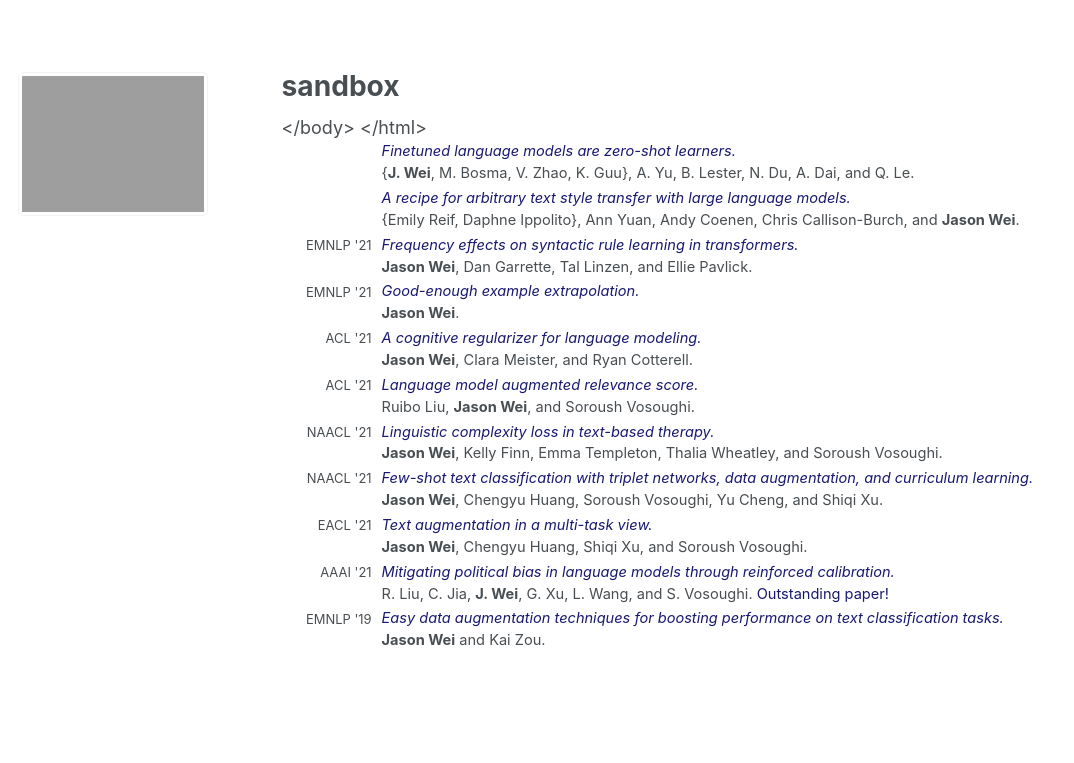
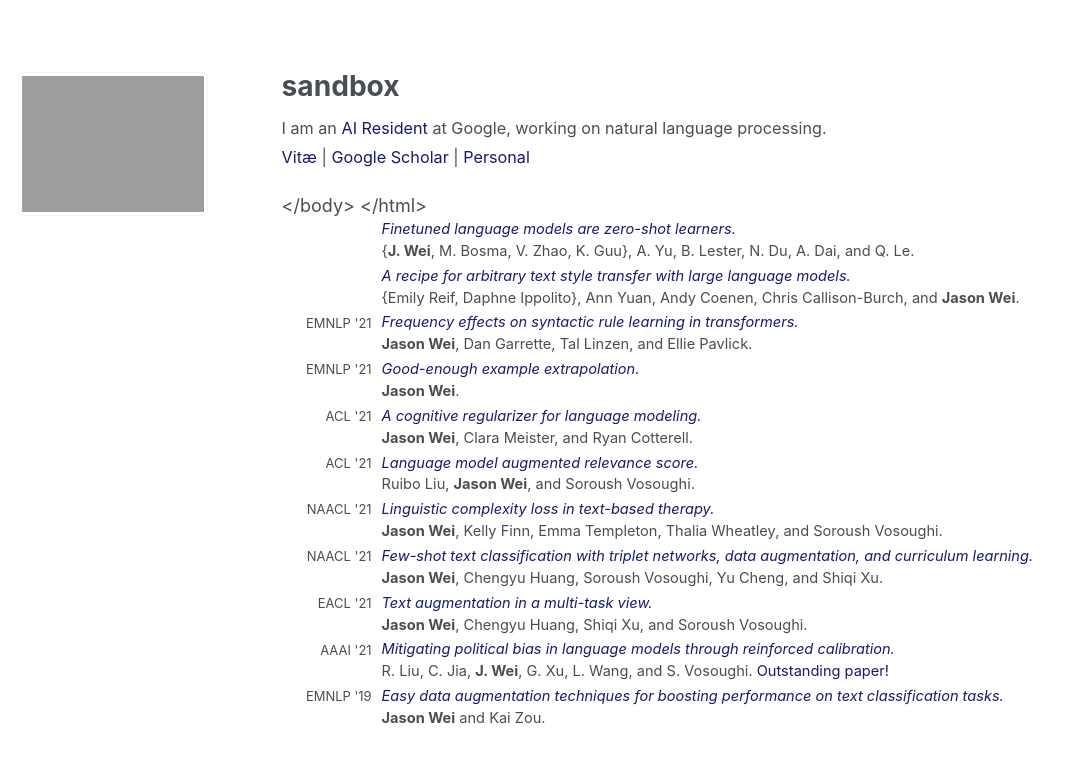
Before and after one commit to jasonwei20/jasonwei20.github.io, a Jekyll site: the page built from _pages/sandbox.md, in a window 1280 px wide. Shown: the top 763 px of the page, without its empty margins (0-1074 px from the left). Built offline with Jekyll 4.4.1, drawn with Linux system fonts in a browser that asks for light colours.

Commit message:
Update sandbox.md

```diff
--- a/_pages/sandbox.md
+++ b/_pages/sandbox.md
@@ -15,6 +15,13 @@ table, th, td {
 </style>
 
 <body>
+
+<p style="margin-bottom: 1.2em; line-height: 1.8">
+I am an <a href="https://research.google/careers/ai-residency/" style="color:#191970" target="_blank">AI Resident</a> at Google, working on natural language processing.<br>
+<a href="https://jasonwei20.github.io/files/current-jason-wei-cv.pdf" style="color:#191970" target="_blank">Vitæ</a>
+| <a href="https://scholar.google.com/citations?user=wA5TK_0AAAAJ&hl=en" style="color:#191970" target="_blank">Google Scholar</a>
+| <a href="https://jasonwei20.github.io/personal/" style="color:#191970" target="_blank">Personal</a>
+</p>
 
 <table style="width:100%">
   <tr>
```
